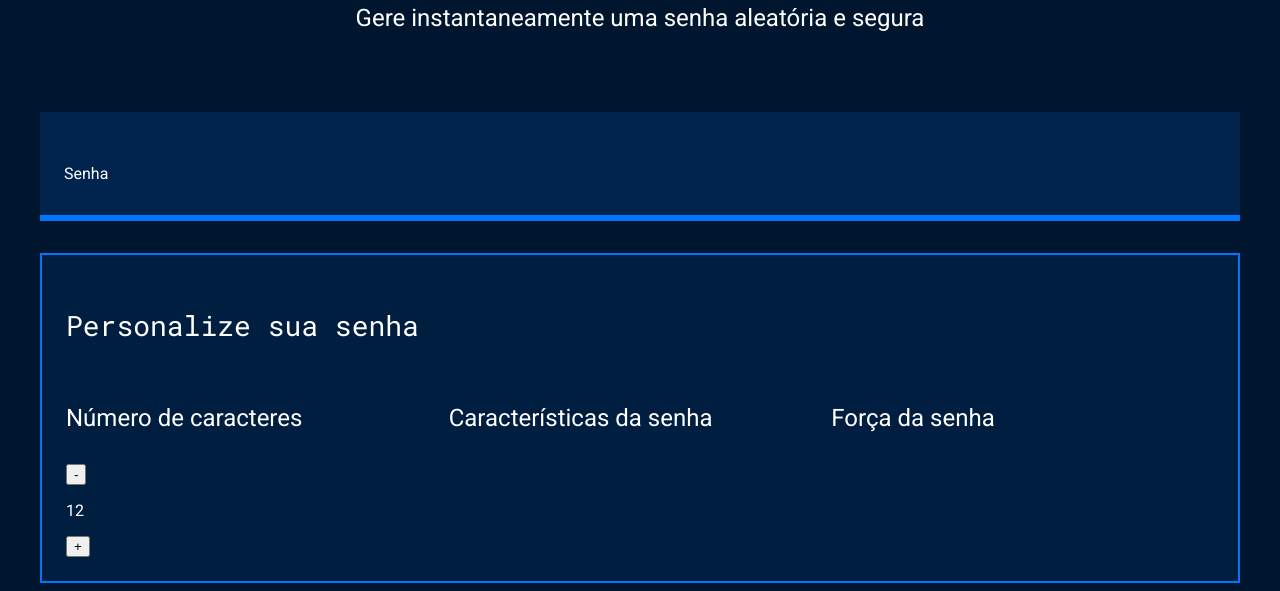
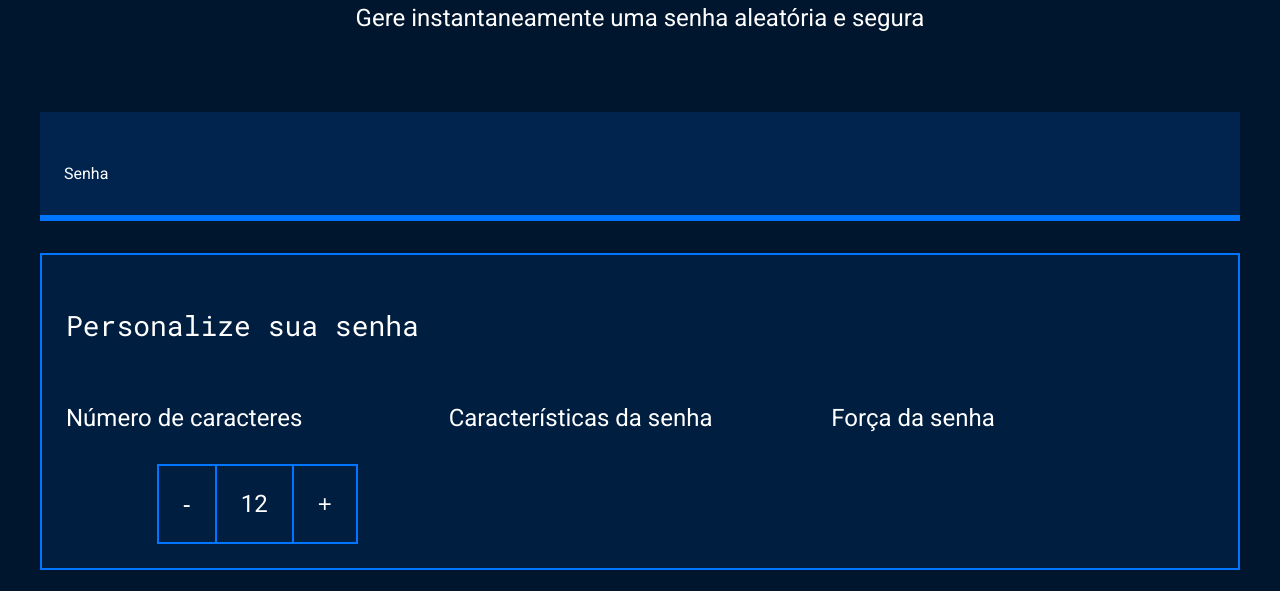
Before and after one commit to vasconcelossilva-ship-it/senhas-seguras, a plain HTML site: page index.html in a window 1280 px wide. Shown: the part 214-805 px from the top of the page. Drawn offline with Linux system fonts and the light colour scheme.

Commit message:
Aula 1 - Estilizando botões do nº de caracteres no CSS

```diff
--- a/style.css
+++ b/style.css
@@ -84,6 +84,26 @@ body{
     width: 50%;
     margin: 0 auto;
 }
+.parametro-senha-botoes{
+    display: flex;
+    justify-content: center;
+}
+.parametro-senha__botao{
+    background-color: var(--fundo-texto);
+    color: var(--branco);
+    border: 2px solid var(--borda);
+    padding: 24px;
+    font-size: 24px;
+    cursor: pointer;
+}
+
+.parametro-senha__texto{
+    padding: 24px;
+    border-top: 2px solid var(--borda);
+    border-bottom: 2px solid var(--borda);
+    margin: 0;
+    font-size: 24px;
+}
 
 @media screen and (min-width: 768px) {
     .parametro-coluna__senha{
```
